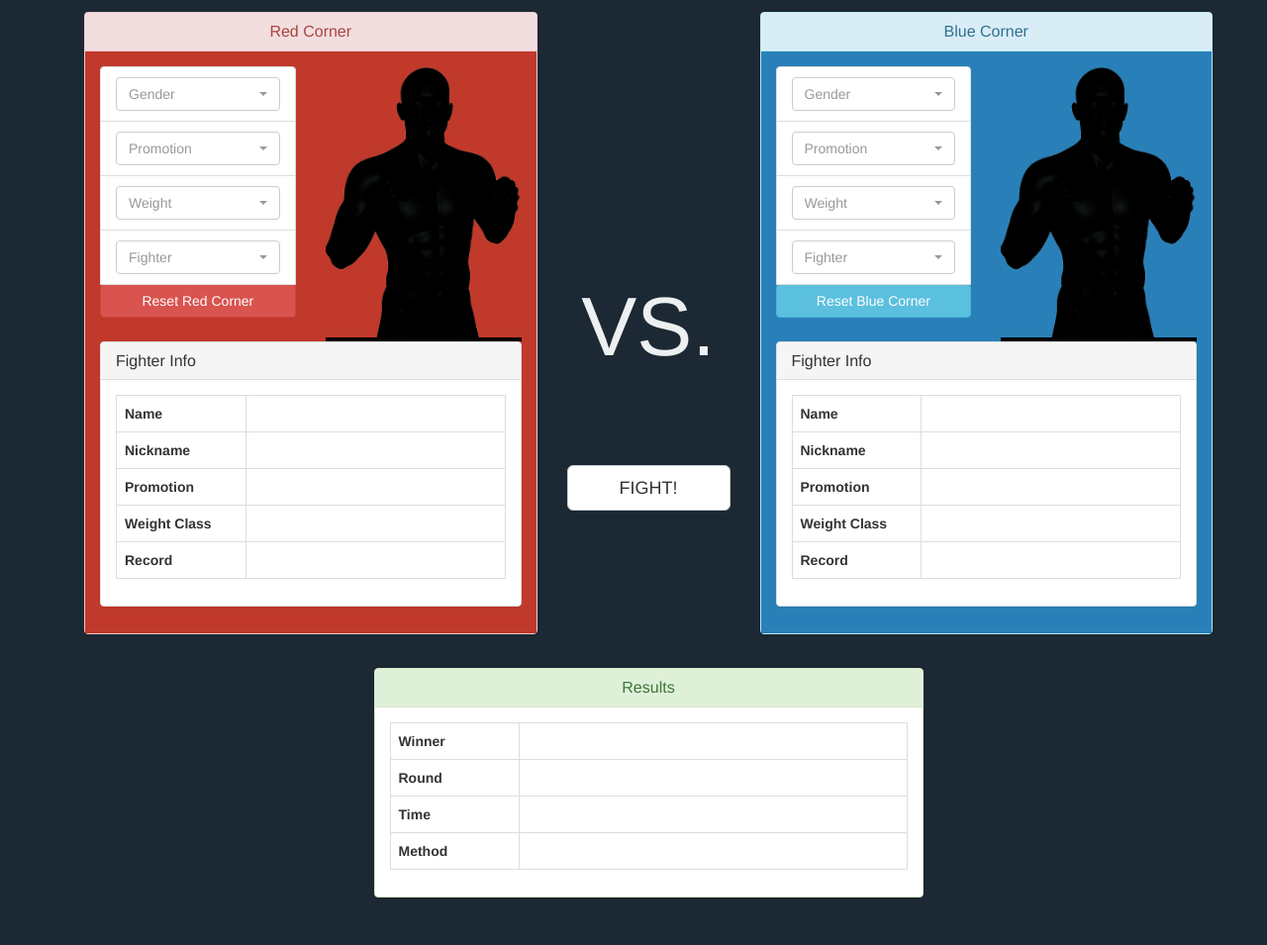
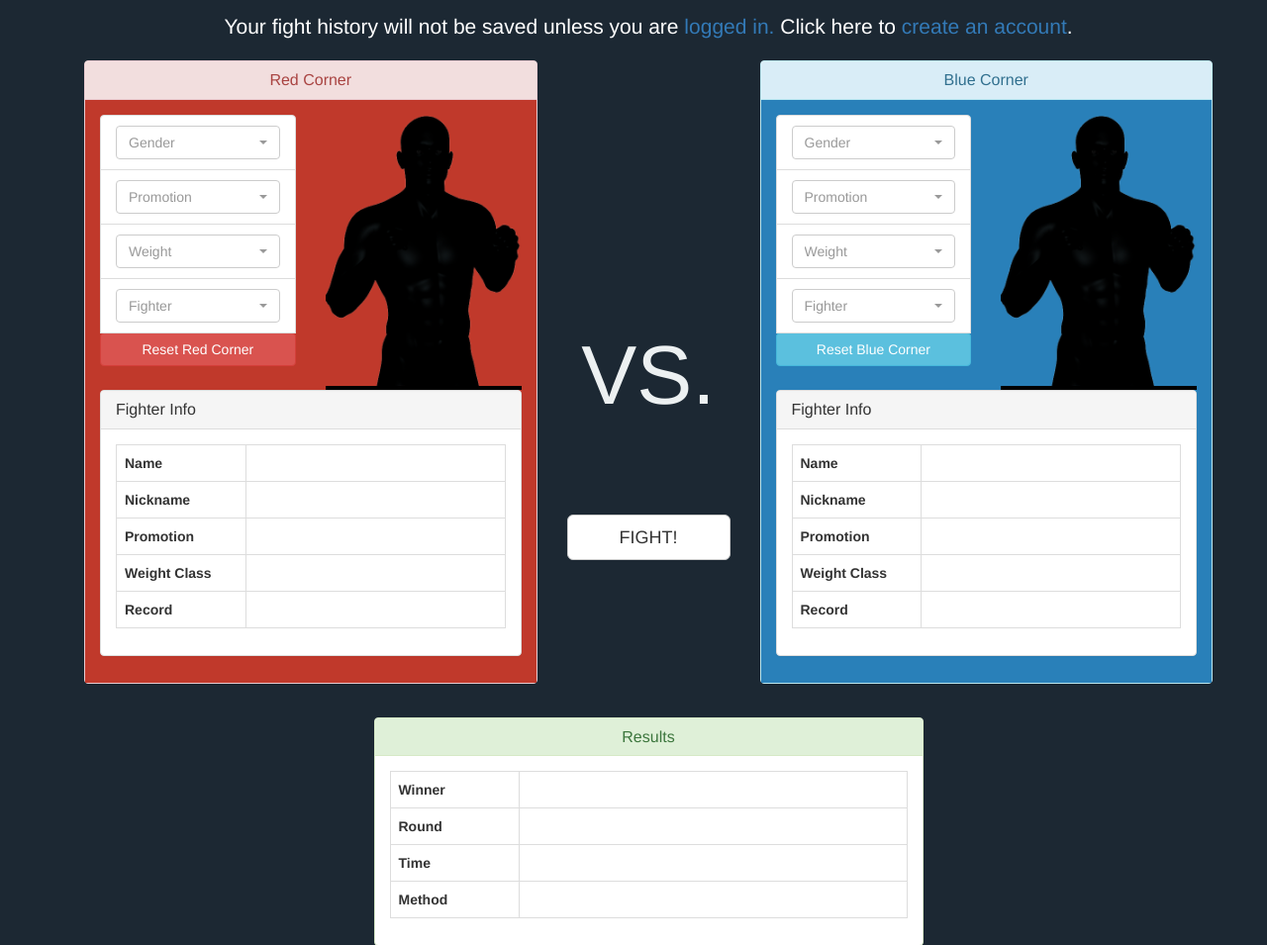
Before and after one commit to tydonk/fight_simulator, a Flask app: page /fight in a window 1280 px wide. Shown: the part 59-1014 px from the top of the page at 99% size. Before the commit the page ends 966 px from the top, so only its background shows below. Run offline with Flask 2, Linux system fonts and the light colour scheme; data that the repository does not hold is empty; some libraries are stand-ins or nearby versions.

Commit message:
added note to alert user their fights will not be saved unless they are logged in

```diff
--- a/fight_simulator/templates/new_fight.html
+++ b/fight_simulator/templates/new_fight.html
@@ -10,6 +10,16 @@ fighterData = {{ data|safe }};
 <!-- <script src="../static/js/simulator.core.js"></script> -->
 
 <div class="container">
+  {% if not current_user.is_authenticated %}
+  <div class="row">
+    <p class="lead text-center" style="color:white">
+      Your fight history will not be saved unless you are
+      <a href="{{ url_for('login_get') }}">logged in.</a>
+      Click here to
+      <a href="{{ url_for('create_user_get') }}"> create an account</a>.
+    </p>
+  </div>
+  {% endif %}
   <div class="row">
     <form action="{{ url_for('return_results') }}" method="POST">
       <div class="col-md-5">
```
Also changed, not shown: fight_simulator/templates/results_fight.html (+11 -1 lines).
